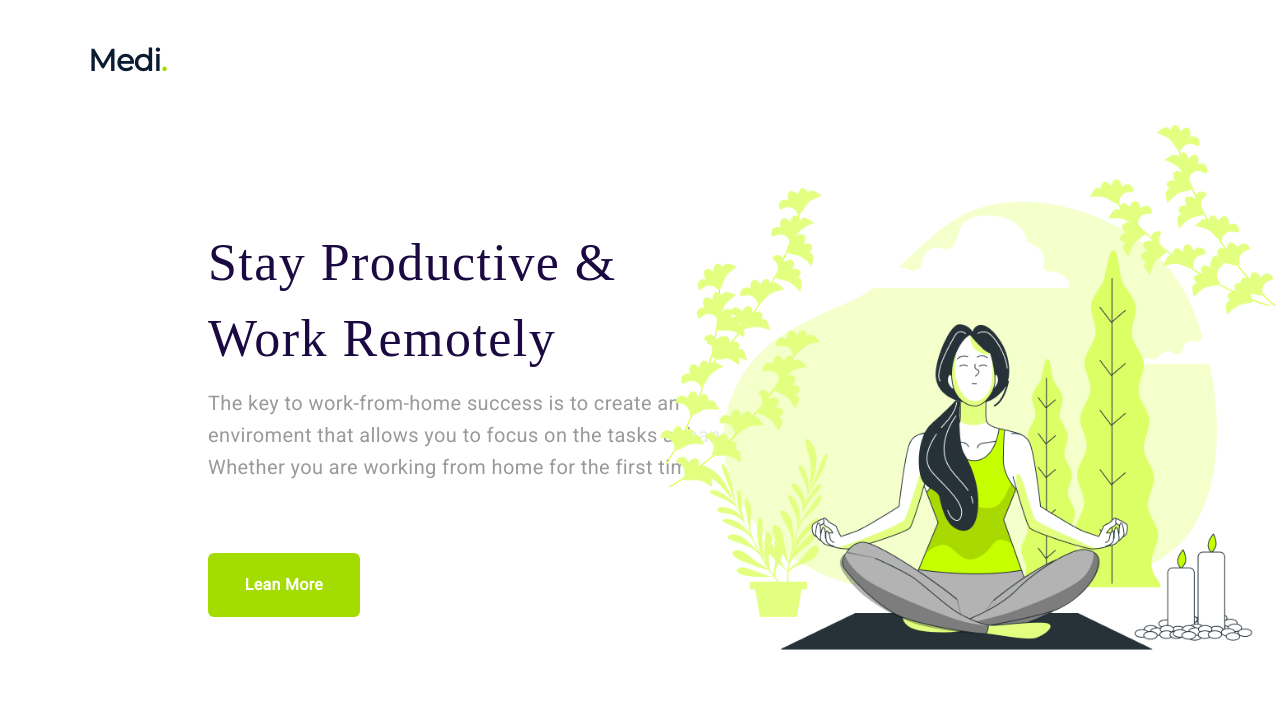
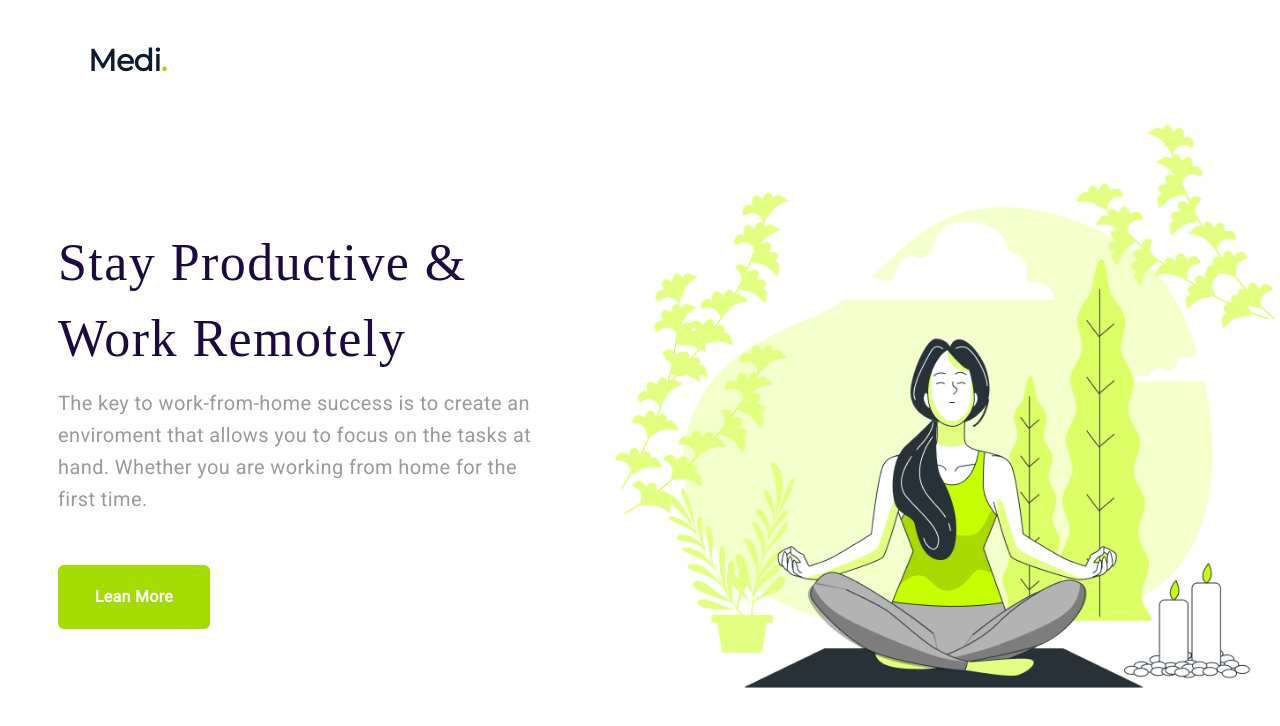
Before and after one commit to yui9667/medi-assignment3, a plain HTML site: page index.html in a window 1280 px wide. Shown: the top 726 px of the page. Drawn offline with Linux system fonts and the light colour scheme; a web font is replaced by a local one.

Commit message:
Removing br in html and fixed margin and add hover for button

```diff
--- a/index.html
+++ b/index.html
@@ -16,14 +16,11 @@
     </header>
     <main>
       <section>
-        <h1 class="main-title">
-          Stay Productive &<br />
-          Work Remotely
-        </h1>
+        <h1 class="main-title">Stay Productive & Work Remotely</h1>
         <p class="description">
-          The key to work-from-home success is to create an <br />
-          enviroment that allows you to focus on the tasks at hand.<br />
-          Whether you are working from home for the first time.
+          The key to work-from-home success is to create an enviroment that
+          allows you to focus on the tasks at hand. Whether you are working from
+          home for the first time.
         </p>
         <button class="btn">Lean More</button>
       </section>
--- a/styles/style.css
+++ b/styles/style.css
@@ -21,7 +21,7 @@ span {
   max-width: 495px;
   width: 100%;
   margin-top: 100px;
-  margin-left: 200px;
+  margin-left: 50px;
   margin-bottom: 0;
   color: #1b0a42;
   font-family: "Ramaraja", serif;
@@ -34,9 +34,9 @@ span {
 }
 .description {
   max-width: 582px;
-  width: 100%;
+  width: 80%;
   margin-top: 10px;
-  margin-left: 200px;
+  margin-left: 50px;
   margin-right: 20px;
   color: #9a9a9a;
   font-family: "Roboto", sans-serif;
@@ -49,8 +49,8 @@ span {
 .btn {
   width: 152px;
   height: 64px;
-  margin-left: 200px;
-  margin-top: 50px;
+  margin-left: 50px;
+  margin-top: 30px;
   border-radius: 6px;
   border: none;
   background-color: #a3dc00;
@@ -63,7 +63,13 @@ span {
   line-height: 32px; /* 200% */
   letter-spacing: 0.32px;
 }
-
+.btn:hover {
+  background-color: "#fff";
+  color: "#a3dc00";
+  border-style: double;
+  border-color: "a3dc00";
+  box-shadow: 0 12px 16px 0 #a3dc00;
+}
 img {
   max-width: 680px;
   width: 100%;
```
